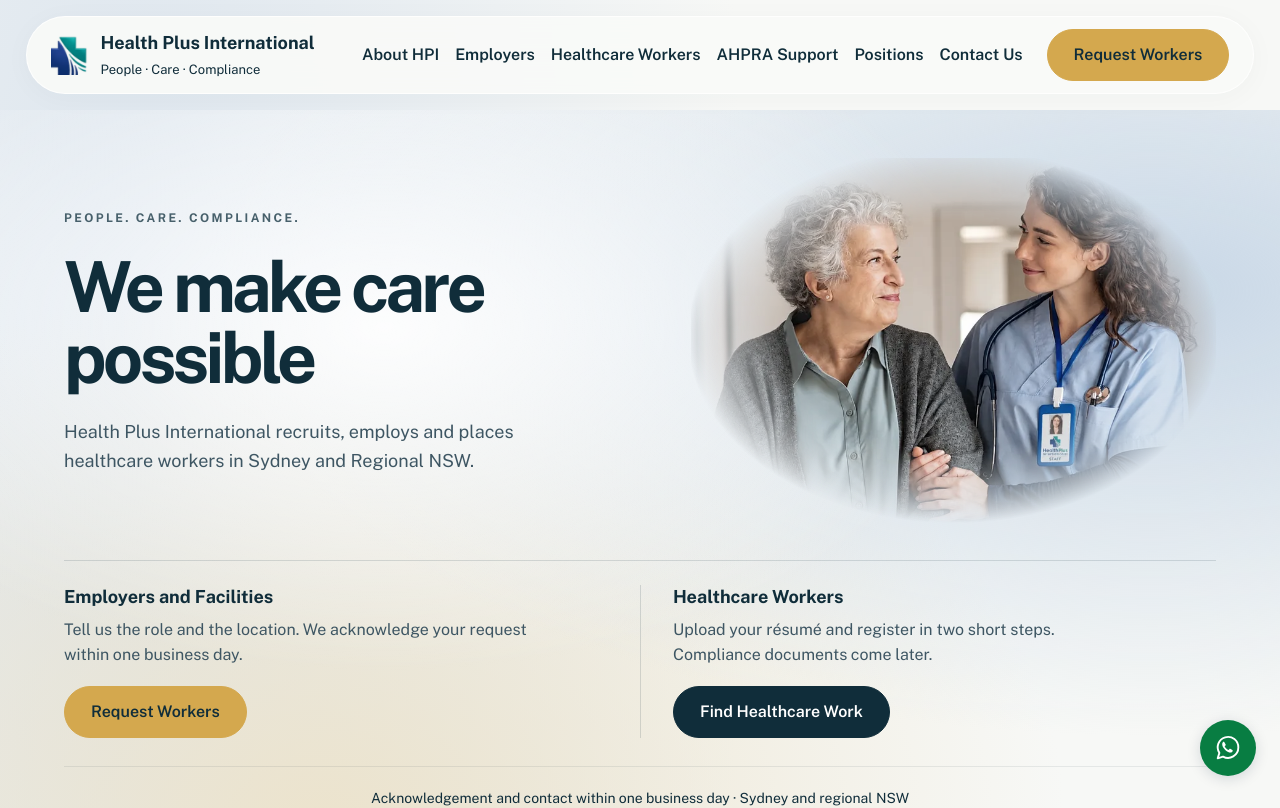
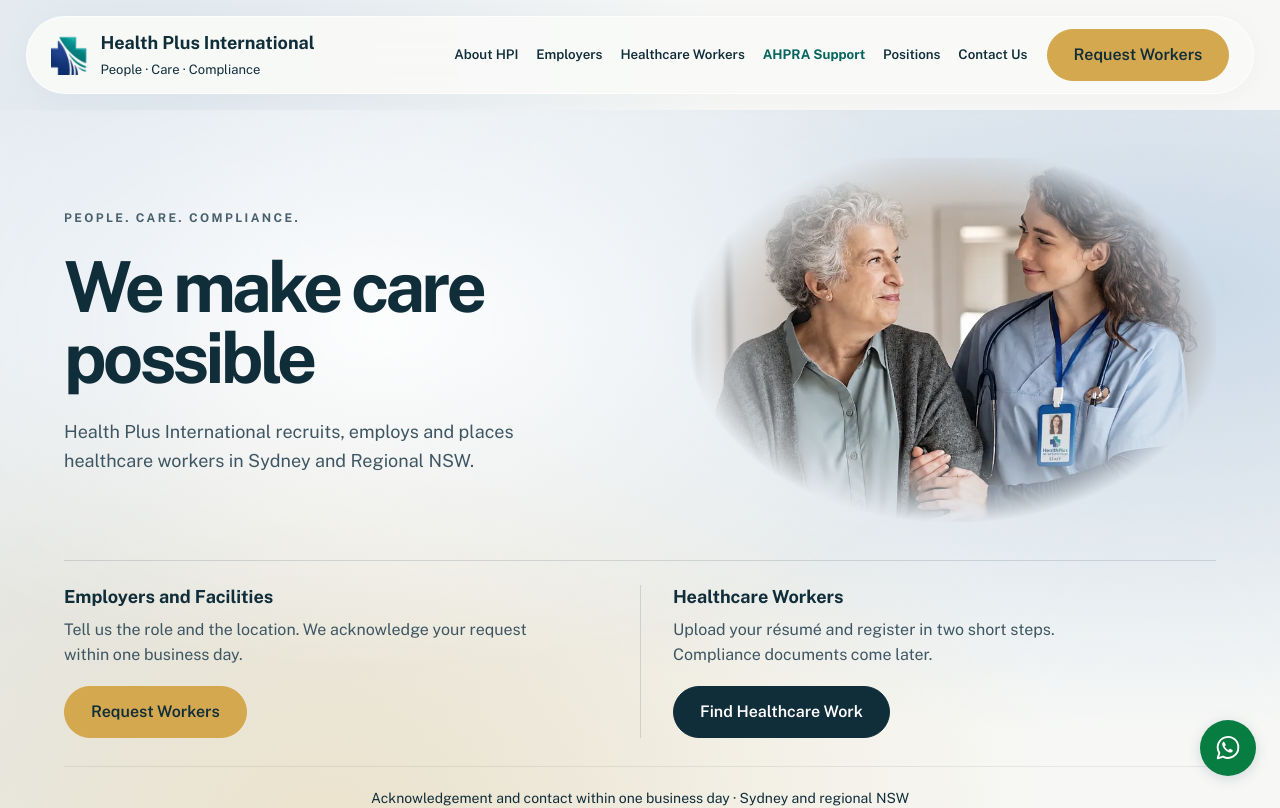
Before and after one commit to wgsaus-dotcom/Healthplus, a Next.js app: page / in a window 1280 px wide. Shown: the top 808 px of the page. Built offline with nearby package versions, Linux system fonts and the light colour scheme.

Commit message:
Improve AHPRA navigation and responsive page layout

```diff
--- a/app/site-chrome.css
+++ b/app/site-chrome.css
@@ -88,8 +88,12 @@ footer.hpi-footer { background:var(--ivory); border-top:1px solid #09243b20; col
 .hpi-whatsapp-float:hover .hpi-whatsapp-tooltip,.hpi-whatsapp-float:focus-visible .hpi-whatsapp-tooltip { opacity:1; visibility:visible; }
 @media(max-width:600px) { .hpi-footer .hpi-whatsapp-float { right:max(16px,env(safe-area-inset-right)); bottom:calc(16px + env(safe-area-inset-bottom)); } }
 
-/* Keep the approved five-item navigation together. */
-.hpi-desktop-nav { gap:16px; }
+/* AHPRA Support has its own top-level navigation item. Allow comfortable spacing without crowding the header. */
+.hpi-header { gap:clamp(12px,1.5vw,24px); }
+.hpi-desktop-nav { gap:clamp(14px,1.4vw,24px); }
+.hpi-desktop-nav a { font-size:clamp(13px,1.04vw,16px); line-height:1.4; }
+.hpi-desktop-nav a[href="/ahpra-registration-support"] { color:var(--teal-dark); font-weight:700; }
+.hpi-mobile-menu nav > a[href="/ahpra-registration-support"] { color:var(--teal-dark); font-weight:700; border-top:1px solid #09243b20; margin-top:4px; padding-top:18px; }
 .hpi-footer#contact { scroll-margin-top:110px; }
 
 .hpi-desktop-nav a, .hpi-mobile-menu nav > a, .hpi-action, .hpi-whatsapp-tooltip { font-weight:600; }
```
